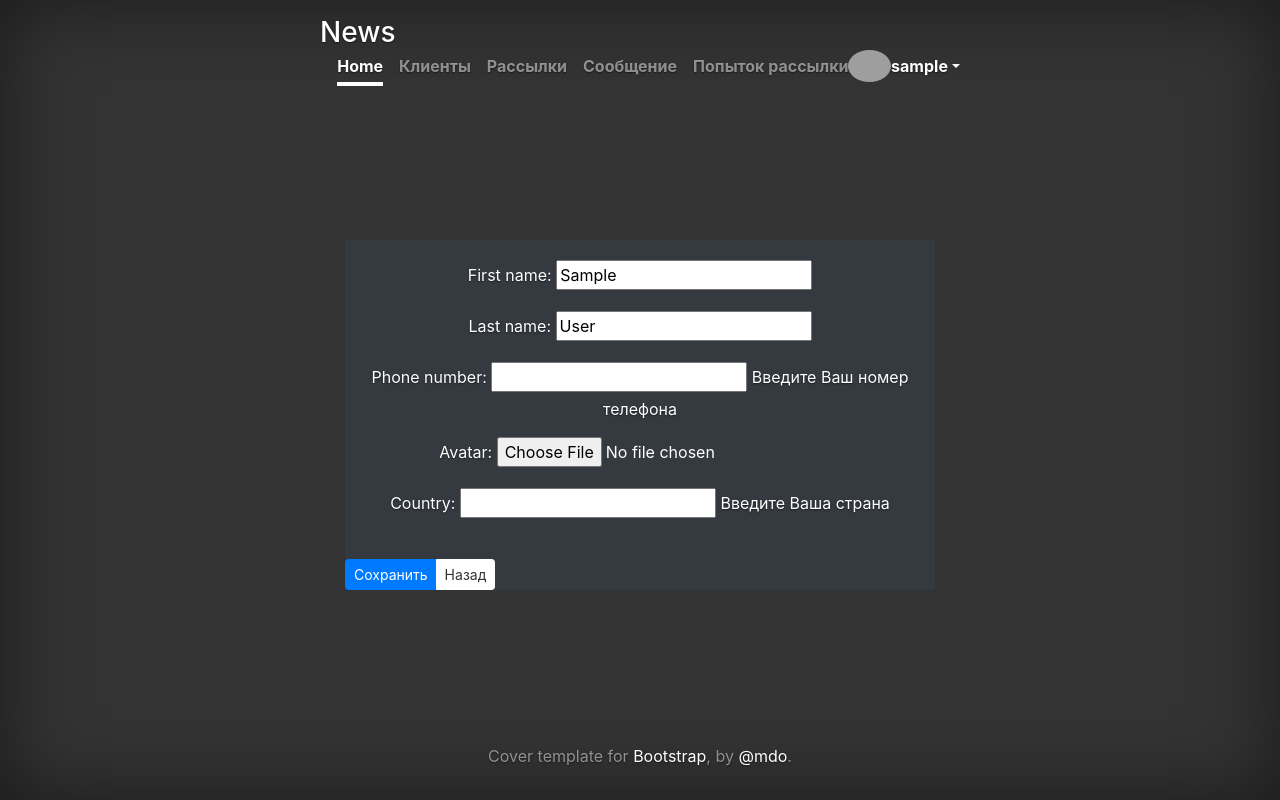
After one commit to LilithB92/Email-Service-Provider, a Django app: page /users/profile/update/1/ in a window 1280 px wide. The commit adds this page. Run offline with Django 5.2, Linux system fonts and the light colour scheme; the visitor is signed in with stand-in values (Sample User, id 1); data comes from the database, SQL or seed files in the repository; some libraries are stand-ins or nearby versions; grey boxes are pictures that could not be loaded.

Commit message:
Profile updating page is added

```diff
--- a/mailing/templates/includes/menu.html
+++ b/mailing/templates/includes/menu.html
@@ -18,6 +18,7 @@
           </a>
           <ul class="dropdown-menu dropdown-menu-end shadow" aria-labelledby="dropdownUser1">
             <li><a class="dropdown-item" href="{% url 'users:profile' user.pk %}">Профиль</a></li>
+            <li><a class="dropdown-item" href="{% url 'users:profile_update' user.pk %}">Settings</a></li>
             <li><hr class="dropdown-divider"></li>
             <li><a class="dropdown-item" href="{% url 'users:logout'%}">Выход</a></li>
           </ul>
--- a/users/forms.py
+++ b/users/forms.py
@@ -50,3 +50,9 @@ class CustomAuthenticationForm(AuthenticationForm):
         super(CustomAuthenticationForm, self).__init__(*args, **kwargs)
         for field_name, field in self.fields.items():
             field.widget.attrs["class"] = "form-control"
+
+
+class ProfileUpdateForm(forms.ModelForm):
+    class Meta:
+        model = CustomUser
+        fields = ['first_name', 'last_name', 'phone_number', 'avatar', 'country']
--- a/users/templates/users/customuser_detail.html
+++ b/users/templates/users/customuser_detail.html
@@ -16,7 +16,7 @@
             <h5 class="my-3">{{object.username}}</h5>
             <div class="d-flex justify-content-center mb-2">
               <a  type="button" data-mdb-button-init data-mdb-ripple-init class="btn btn-primary" href="{% url 'mailing:home' %}">Home</a>
-              <a type="button" data-mdb-button-init data-mdb-ripple-init class="btn btn-outline-primary ms-1" href="#">Update</a>
+              <a type="button" data-mdb-button-init data-mdb-ripple-init class="btn btn-outline-primary ms-1" href="{% url 'users:profile_update' object.id %}">Update</a>
             </div>
           </div>
         </div>
--- /dev/null
+++ b/users/templates/users/profile_update.html
@@ -0,0 +1,25 @@
+{% extends 'base.html' %}
+{% block title %}Сообщение{% endblock %}
+{% block header %}{% endblock %}
+{% block content %}
+<div class="container ">
+    <div class="row">
+        <div class=" col-12 d-flex justify-content-center">
+            <form class="row" method="post" enctype="multipart/form-data">
+                <div class="card bg-dark text-white">
+                    <div class="card-body">
+                        {% csrf_token %}
+                        {{ form.as_p}}
+                    </div>
+                     <div class="btn-group">
+                        <button type="submit" class="btn btn-sm  btn btn-primary">
+                                Сохранить
+                        </button>
+                        <a href="{%  url 'mailing:message_list' %}"  class="btn btn-sm  btn btn-secondary"> Назад</a>
+                     </div>
+                </div>
+            </form>
+        </div>
+    </div>
+</div>
+{% endblock %}
--- a/users/urls.py
+++ b/users/urls.py
@@ -12,6 +12,7 @@ from .views import BlockUserView
 from .views import ConfirmationEmailView
 from .views import CustomUserList
 from .views import ProfileDetailView
+from .views import ProfileUpdateView
 from .views import RegisterView
 from .views import logout_view
 
@@ -21,6 +22,7 @@ app_name = UsersConfig.name
 urlpatterns = [
     path("customuser_list/", CustomUserList.as_view(), name="custom_user_list"),
     path("customuser_block/<int:pk>/", BlockUserView.as_view(), name="custom_user_block"),
+    path("profile/update/<int:pk>/", ProfileUpdateView.as_view(), name="profile_update"),
     path("register/", RegisterView.as_view(), name="register"),
     path(
         "login/",
--- a/users/views.py
+++ b/users/views.py
@@ -15,9 +15,11 @@ from django.views import View
 from django.views.generic import DetailView
 from django.views.generic import ListView
 from django.views.generic.edit import CreateView
+from django.views.generic.edit import UpdateView
 
 from config.settings import EMAIL_HOST_USER
 from users.forms import CustomUserCreationForm
+from users.forms import ProfileUpdateForm
 from users.models import CustomUser
 
 # Create your views here.
@@ -82,6 +84,13 @@ class BlockUserView(LoginRequiredMixin, View):
         return redirect(reverse("users:custom_user_list"))
 
 
+class ProfileUpdateView(LoginRequiredMixin, UpdateView):
+    model = CustomUser
+    form_class = ProfileUpdateForm
+    template_name = "users/profile_update.html"
+    success_url = reverse_lazy("users:login")  # Redirect after success
+
+
 class CustomUserList(LoginRequiredMixin, PermissionRequiredMixin, ListView):
     model = CustomUser
     context_object_name = "users"
```
